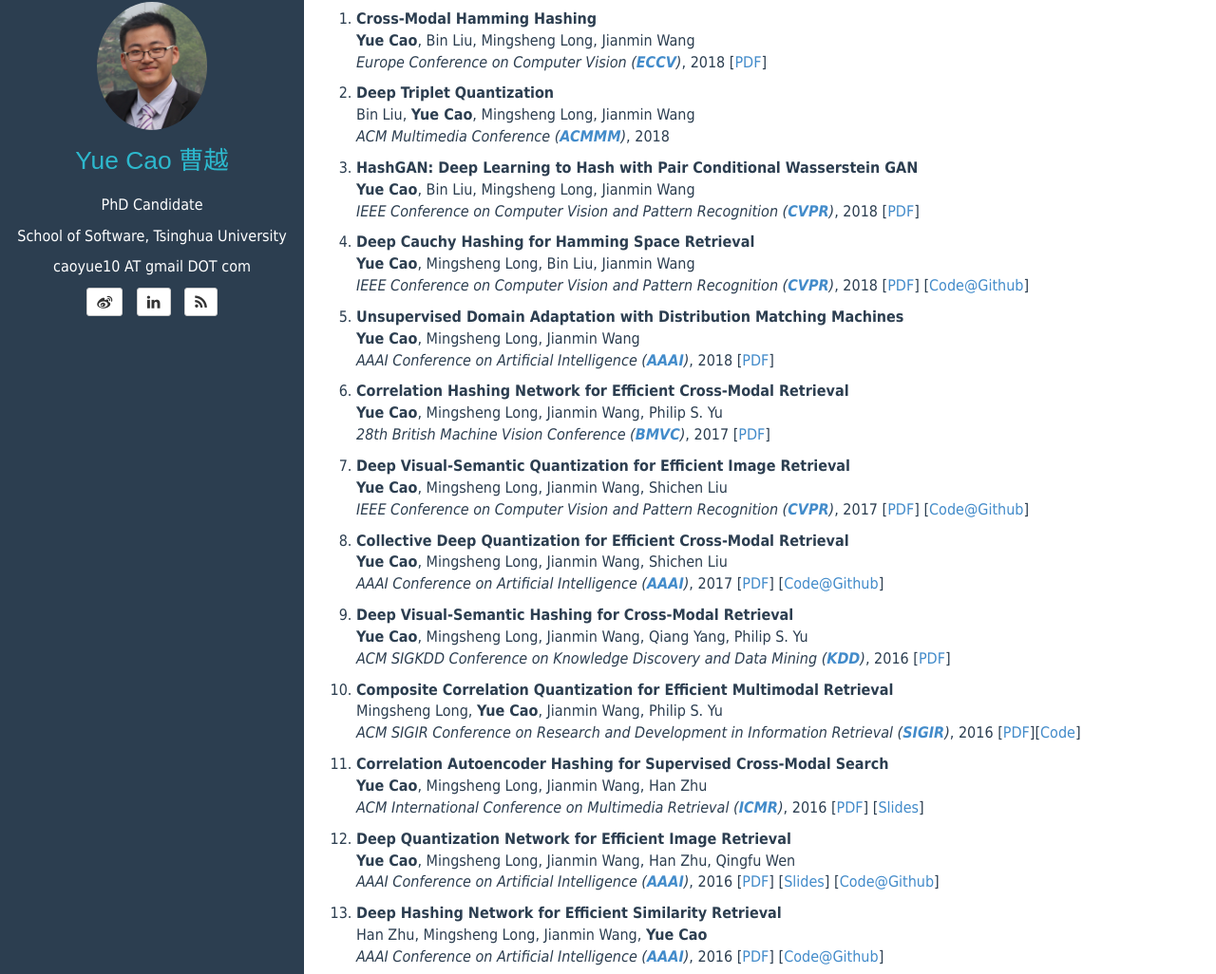
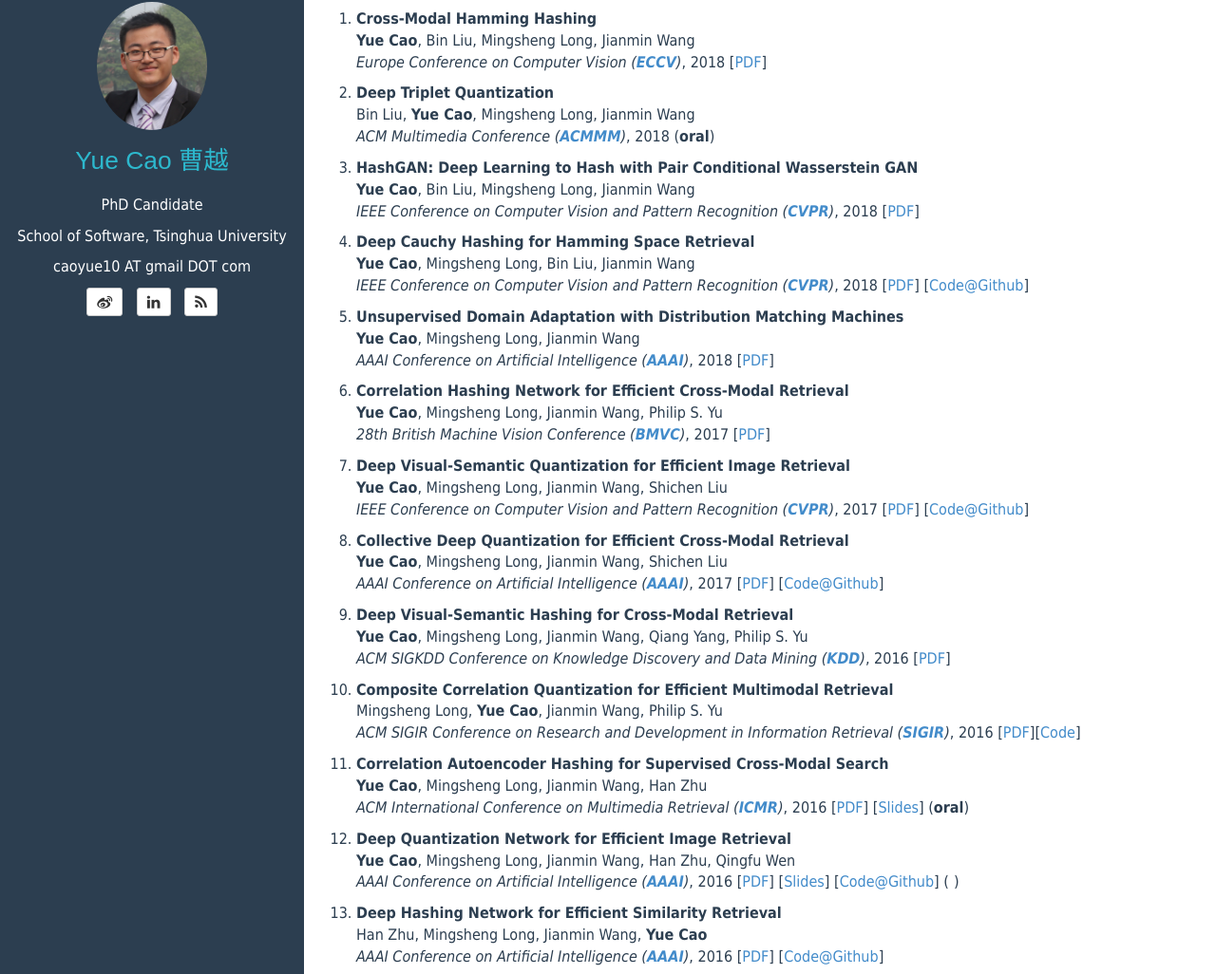
Before and after one commit to caoyue10/caoyue10.github.io, a Jekyll site: the page built from index.html, in a window 1280 px wide and 1400 px high, scrolled down 521 px. Shown: the part 126-1152 px from the top of the window at 95% size. Built offline with Jekyll 4.4.1, drawn with Linux system fonts in a browser that asks for light colours; the list of posts is cut into pages by our own code.

Commit message:
add orals

```diff
--- a/index.html
+++ b/index.html
@@ -104,7 +104,7 @@
         </li>
 	<li><p><strong>Deep Triplet Quantization</strong><br>
             Bin Liu, <strong>Yue Cao</strong>, Mingsheng Long, Jianmin Wang<br>
-            <em>ACM Multimedia Conference (<a href="http://www.acmmm.org/2018/"><strong>ACMMM</strong></a>)</em>, 2018
+            <em>ACM Multimedia Conference (<a href="http://www.acmmm.org/2018/"><strong>ACMMM</strong></a>)</em>, 2018 (<strong>oral</strong>)
             </p>
         </li>
 	<li><p><strong>HashGAN: Deep Learning to Hash with Pair Conditional Wasserstein GAN</strong><br>
@@ -171,7 +171,7 @@
             <br>
             <em>ACM International Conference on Multimedia Retrieval (<a href="http://www.icmr2016.com/index.html"><strong>ICMR</strong></a>)</em>, 2016
 	    [<a href="doc/correlation-autoencoder-hashing-cah-icmr16.pdf">PDF</a>] [<a href="doc/correlation-autoencoder-hashing-cah-slides-icmr16.pdf"
->Slides</a>]
+>Slides</a>] (<strong>oral</strong>)
         </p></li>
         <li><p>
             <strong>Deep Quantization Network for Efficient Image Retrieval</strong>
@@ -179,7 +179,8 @@
             <strong>Yue Cao</strong>, Mingsheng Long, Jianmin Wang, Han Zhu, Qingfu Wen
             <br>
             <em>AAAI Conference on Artificial Intelligence (<a href="http://www.aaai.org/Conferences/AAAI/aaai16.php"><strong>AAAI</strong></a>)</em>, 2016
-            [<a href="doc/deep-quantization-networks-dqn-aaai16.pdf">PDF</a>] [<a href="doc/deep-quantization-networks-dqn-slides-aaai16.pdf">Slides</a>] [<a href="https://github.com/caoyue10/cvpr17-dvsq/tree/aaai16-dqn">Code@Github</a>]
+            [<a href="doc/deep-quantization-networks-dqn-aaai16.pdf">PDF</a>] [<a href="doc/deep-quantization-networks-dqn-slides-aaai16.pdf">Slides</a>] [<a href="https://github.com/caoyue10/cvpr17-dvsq/tree/aaai16-dqn">Code@Github</a>] (<strong>
+		</strong>)
         </p></li>
         <li><p>
             <strong>Deep Hashing Network for Efficient Similarity Retrieval</strong>
```
